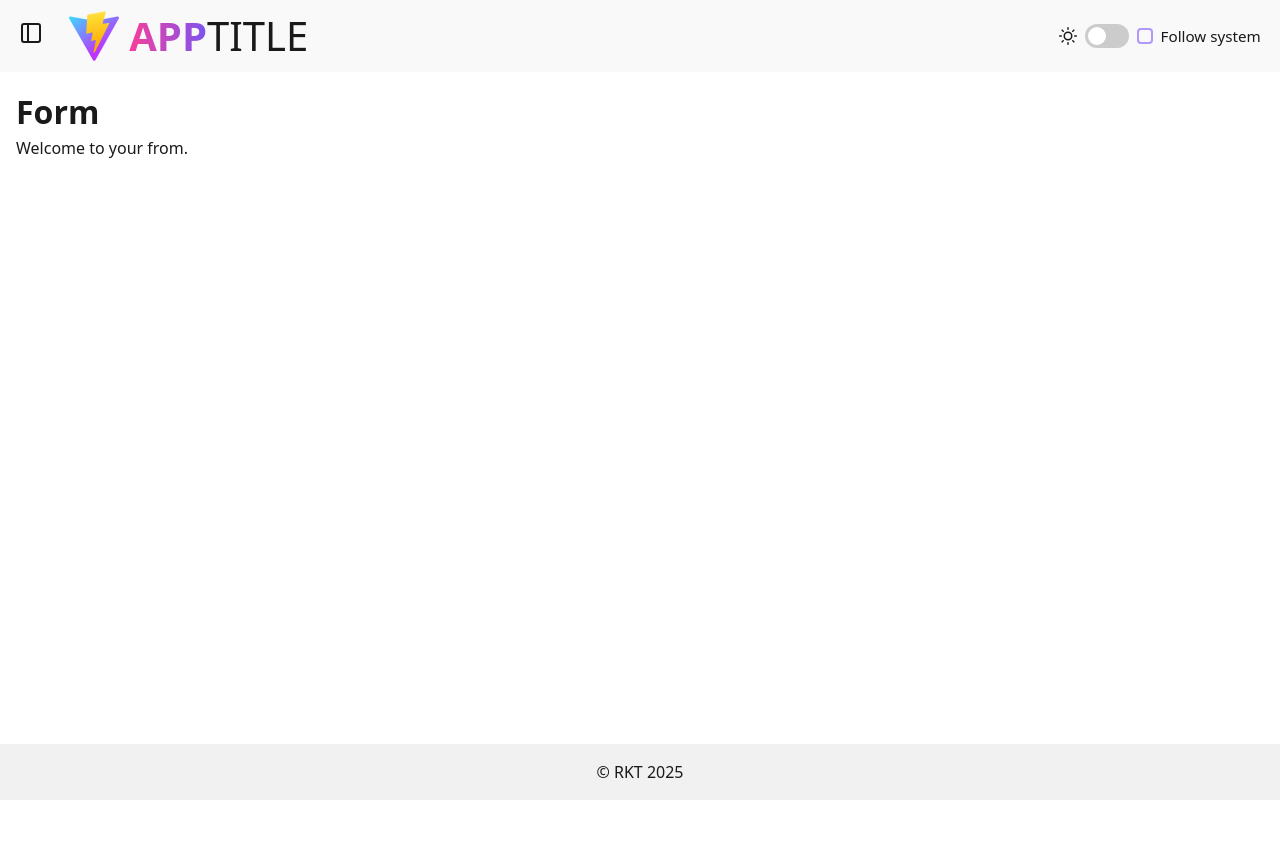
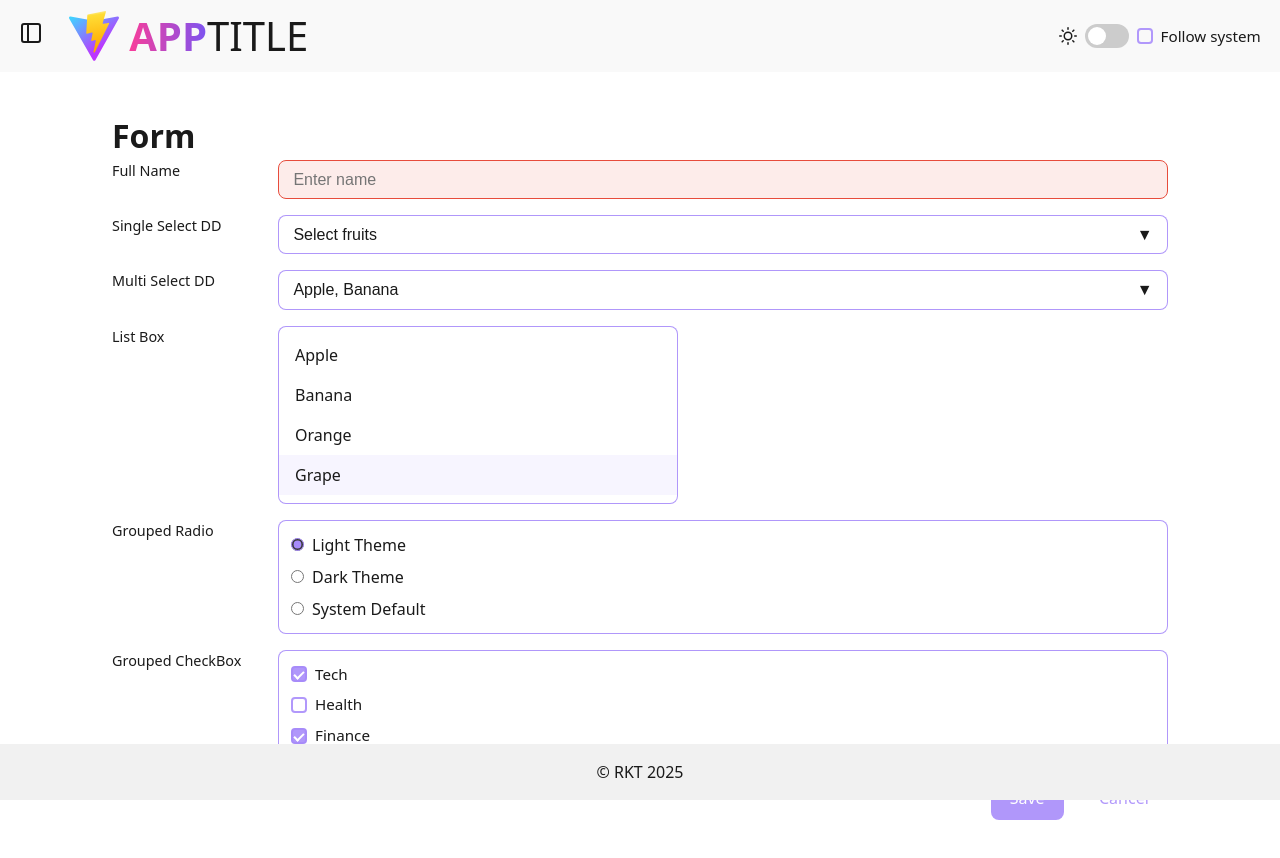
Before and after one commit to MeRahulThakur/React-ResponsiveUI, a React (Vite) app: page /form in a window 1280 px wide. Shown: the top 858 px of the page. Built offline with nearby package versions, Linux system fonts and the light colour scheme.

Commit message:
Added styles for form page

```diff
--- /dev/null
+++ b/src/pages/FormPage.css
@@ -0,0 +1,17 @@
+.page {
+  margin: 1.5rem 6rem;
+}
+
+.form-row {
+  display: grid;
+  grid-template-columns: 150px 1fr;
+  align-items: start;
+  gap: 1rem;
+  margin-bottom: 1rem;
+}
+
+.controls {
+  display: flex;
+  justify-self: end;
+  gap: 1rem;
+}
--- a/src/pages/FormPage.tsx
+++ b/src/pages/FormPage.tsx
@@ -1,8 +1,144 @@
-const FormPage = () => (
-  <div className="page">
-    <h1>Form</h1>
-    <p>Welcome to your from.</p>
-  </div>
-);
+import { useState } from "react";
+import TextInput from "../UI/Inputs/TextInput/TextInput";
+import Button from "../UI/Button";
+import Label from "../UI/Inputs/Label";
+import DropDown from "../UI/Inputs/DropDown";
+import ListBox from "../UI/Inputs/ListBox/ListBox";
+import GroupedRadio from "../UI/Inputs/Group/GroupedRadio";
+import GroupedCheckBox from "../UI/Inputs/Group/GroupedCheckBox";
+
+import "./FormPage.css"
+
+interface Option {
+  value: string;
+  label: string;
+}
+
+const options: Option[] = [
+  { value: 'Apple', label: 'Apple' },
+  { value: 'Banana', label: 'Banana' },
+  { value: 'Orange', label: 'Orange' },
+  { value: 'Grape', label: 'Grape' },
+];
+
+const radioOptions: Option[] = [
+  { label: 'Light Theme', value: 'light' },
+  { label: 'Dark Theme', value: 'dark' },
+  { label: 'System Default', value: 'system' },
+];
+
+const checkboxOptions: Option[] = [
+  { label: 'Tech', value: 'tech' },
+  { label: 'Health', value: 'health' },
+  { label: 'Finance', value: 'finance' },
+]
+
+
+const FormPage = () => {
+  const [value,setValue] = useState<string>('')
+  const [selectedSingle, setSelectedSingle] = useState<Option | null>(null);
+  const [selectedMulti, setSelectedMulti] = useState<Option[]>([]);
+  const [selectedList, setSelectedList] = useState<Option[]>([]);
+  const [selectedRadio, setSelectedRadio] = useState<Option|null>(null);
+  const [selectedCheckBoxes, setSelectedCheckBoxes] = useState<Option[]|null>(null);
+
+  const handleSubmit = () => {
+    console.log('name-',value)
+    console.log('selectedSingle-',selectedSingle)
+    console.log('selectedMulti-',selectedMulti)
+    console.log('selectedList-',selectedList)
+    console.log('selectedRadio-',selectedRadio)
+    console.log('selectedCheckBoxes-',selectedCheckBoxes)
+  }
+
+  const handleRadioChange = (option: Option | null) => {
+    setSelectedRadio(option);
+  };
+
+  const handleGroupedCheckBoxChange = (selected: Option[]) => {
+    //console.log('Selected checkboxes:', selected)
+    setSelectedCheckBoxes(selected)
+  }
+
+  return (
+    <>
+      <div className="page">
+      <h1>Form</h1>
+      <div className="form-row">
+        <Label htmlFor="name">Full Name</Label>
+        <TextInput
+          id="name"
+          value={value}
+          onValueChange={(val) => {console.log('val-',val);setValue(val)}}
+          placeholder="Enter name"
+          isValid={false}
+        />
+      </div>
+      <div className="form-row">
+        <Label htmlFor="single-select">Single Select DD</Label>
+        <DropDown
+          id="single-select"
+          options={options}
+          onChange={(values) => setSelectedSingle(values as Option)}
+          placeholder="Select fruits"
+          //defaultSelected="Apple"
+          //isValid={false}
+        />
+      </div>
+      <div className="form-row">
+        <Label htmlFor="multi-select">Multi Select DD</Label>
+        <DropDown
+          id="multi-select"
+          options={options}
+          isMulti
+          onChange={(values) => setSelectedMulti(values as Option[])}
+          placeholder="Select fruits"
+          defaultSelected={['Banana','Apple']}
+        />
+      </div>
+      <div className="form-row">
+        <Label htmlFor="list-box">List Box</Label>
+        <ListBox
+          id="list-box"
+          options={options}
+          isMulti={true}
+          onChange={(values) => setSelectedList(values as Option[])}
+          height={180}
+          width={400}
+          defaultSelected={'Grape'}
+          //defaultSelected={['Grape','Orange']}
+          //isValid={false}
+        />
+      </div>
+      <div className="form-row">
+        <Label htmlFor="themeChoice">Grouped Radio</Label>
+        <GroupedRadio
+          id="themeChoice"
+          orientation="column"
+          options={radioOptions}
+          defaultSelected={'light'}
+          onChange={handleRadioChange}
+          //isValid={false}
+        />
+      </div>
+      <div className="form-row">
+        <Label htmlFor="newsletter-options">Grouped CheckBox</Label>
+        <GroupedCheckBox
+          id="newsletter-options"
+          options={checkboxOptions}
+          defaultSelected={['tech', 'finance']}
+          onChange={handleGroupedCheckBoxChange}
+          //isValid={false}
+          orientation="column"
+        />
+      </div>
+      <div className="controls">
+        <Button variant="contained" color="default" type="submit" onClick={handleSubmit}>Save</Button>
+        <Button variant="text" color="default" onClick={() => {}}>Cancel</Button>
+      </div>
+    </div>
+    </>
+  )
+};
 
 export default FormPage;
```
